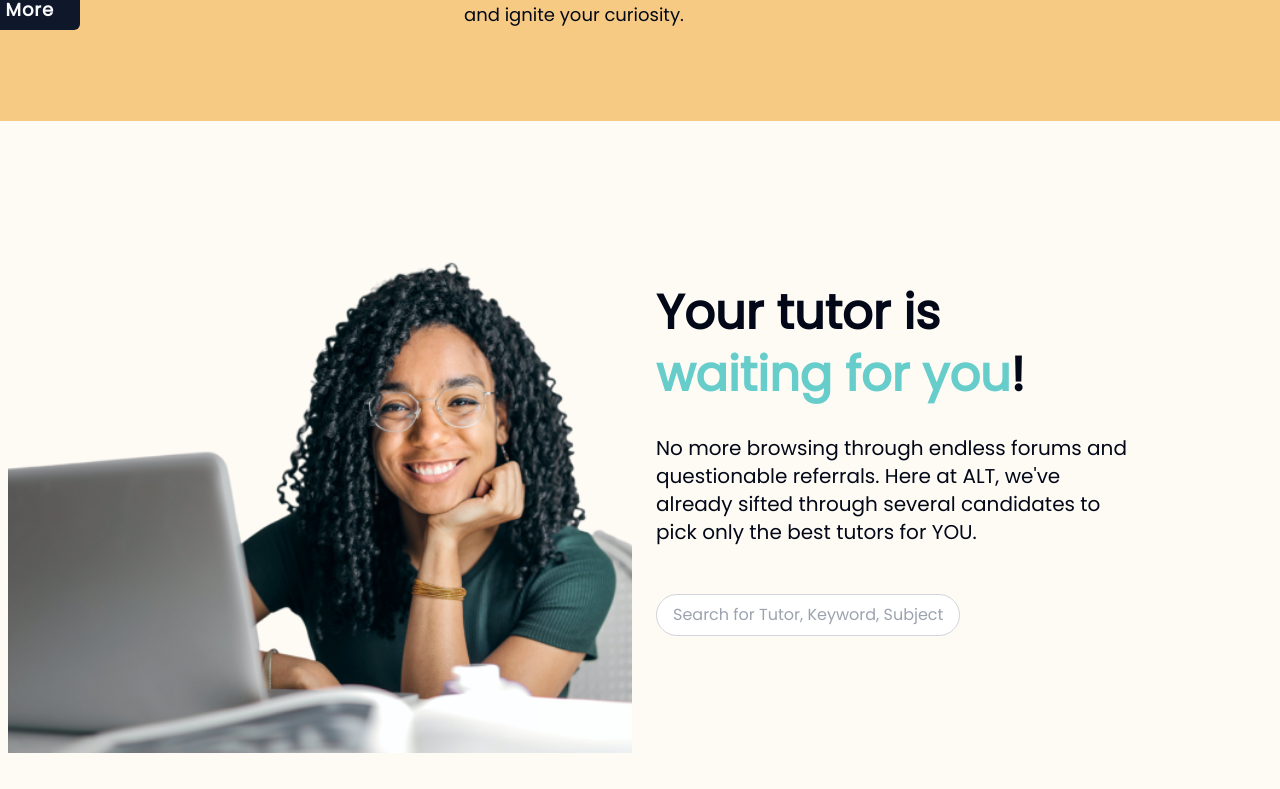
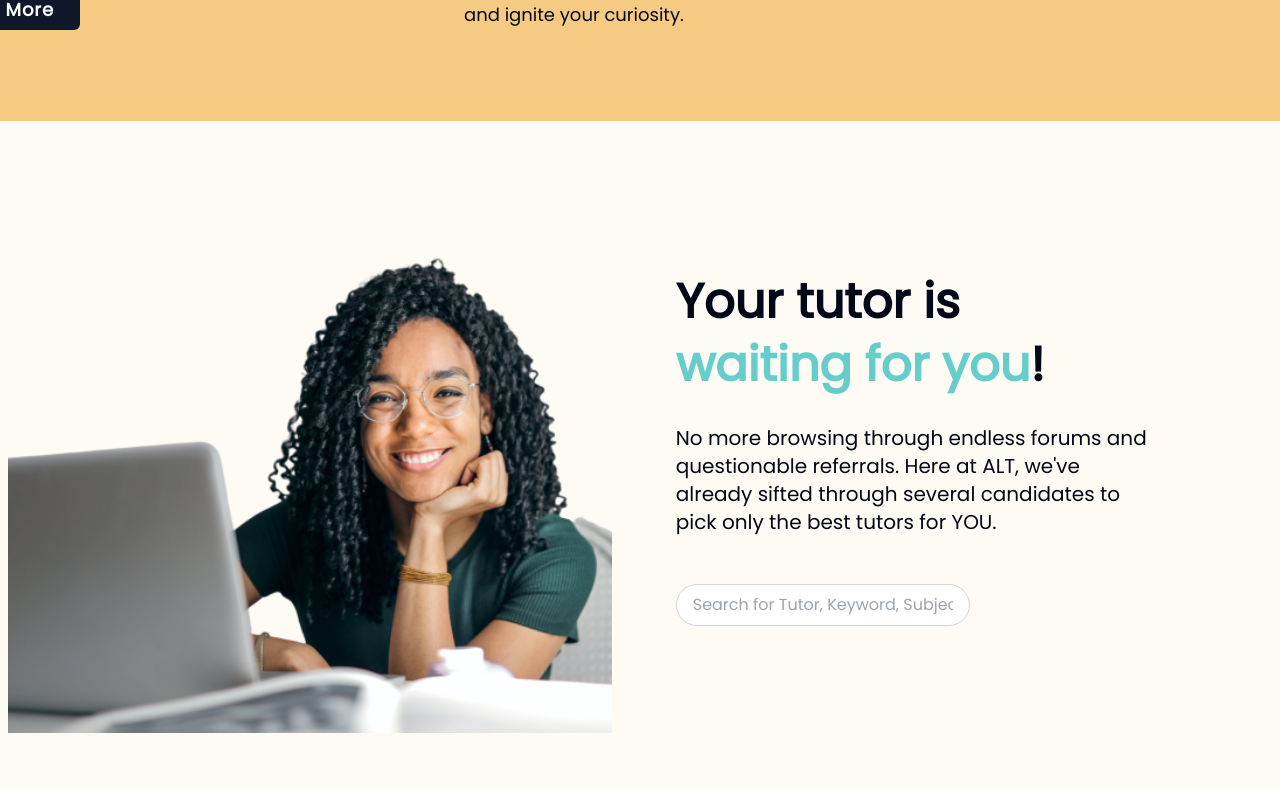
Before and after one commit to ubergonmx/alt-ahead, a Next.js app: page / in a window 1280 px wide. Shown: the part 951-1740 px from the top of the page. Built offline with nearby package versions, Linux system fonts and the light colour scheme.

Commit message:
ALT-22 Modified Section 4

```diff
--- a/src/app/page.tsx
+++ b/src/app/page.tsx
@@ -91,7 +91,7 @@ export default function Home() {
               />
             </div>
           </div>
-          <div className="flex w-1/2 flex-col justify-center p-4">
+          <div className="ml-10 flex w-1/2 flex-col justify-center p-4">
             <h1 className="mt-9 w-[28rem] text-5xl font-extrabold leading-[1.3]">
               Your tutor is <span className="text-blue-green">waiting for you</span>!
             </h1>
```
